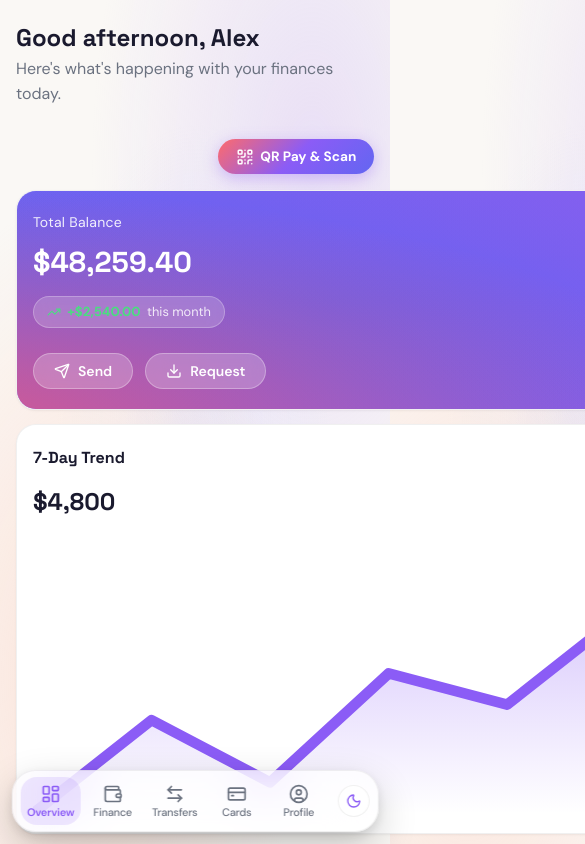
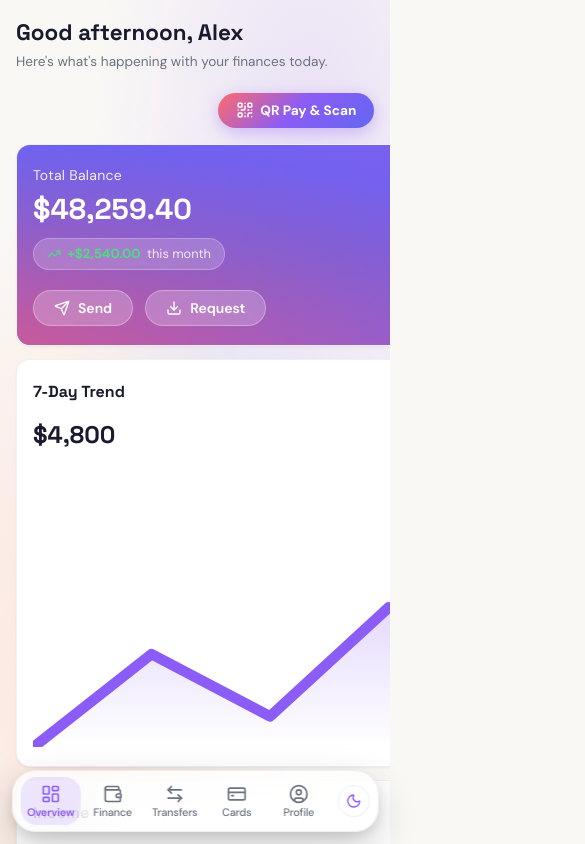
Before and after one commit to FinnSkers/NEXUSbanking, a React (Vite) app: page / in a window 390 px wide. Shown: the top 844 px of the page, 585 px wide, since content can reach past the window. Built offline with nearby package versions, Linux system fonts and the light colour scheme.

Commit message:
fix: complete multi-tier responsive layout overhaul with fluid clamp typography and safe-area inset margins

```diff
--- a/src/App.css
+++ b/src/App.css
@@ -1,31 +1,36 @@
 .app {
   padding-top: 2rem;
-  padding-bottom: 6.5rem;
+  padding-bottom: calc(6rem + env(safe-area-inset-bottom, 0px));
   min-height: 100vh;
+  width: 100%;
+  overflow-x: hidden;
 }
 
 .tab-content {
-  max-width: 1200px;
+  max-width: 1280px;
+  width: 100%;
   margin: 0 auto;
-  padding: 0 1.5rem 2rem;
+  padding: 0 max(1rem, 2.5vw) 2.5rem;
   animation: fadeIn 0.4s var(--ease-out-expo) both;
+  box-sizing: border-box;
 }
 
 .tab-header {
-  margin-bottom: 2rem;
+  margin-bottom: 1.75rem;
   animation: fadeInUp 0.5s var(--ease-out-expo) both;
 }
 
 .tab-header h1 {
   font-family: var(--font-heading);
-  font-size: 2rem;
+  font-size: clamp(1.4rem, 4vw, 2.25rem);
   font-weight: 700;
   margin-bottom: 0.25rem;
+  line-height: 1.2;
 }
 
 .tab-header p {
   color: var(--text-secondary);
-  font-size: 1rem;
+  font-size: clamp(0.85rem, 2vw, 1.05rem);
 }
 
 /* Loading spinner */
@@ -42,18 +47,14 @@
   to { transform: rotate(360deg); }
 }
 
-/* Mobile responsive */
+/* Mobile responsive adjustments */
 @media (max-width: 768px) {
   .app {
-    padding-top: 1.5rem;
-    padding-bottom: 6rem;
+    padding-top: 1.25rem;
+    padding-bottom: calc(5.5rem + env(safe-area-inset-bottom, 0px));
   }
 
-  .tab-header h1 {
-    font-size: 1.5rem;
-  }
-
-  .tab-content {
-    padding: 0 1rem 2rem;
+  .tab-header {
+    margin-bottom: 1.25rem;
   }
 }
--- a/src/styles/bento.css
+++ b/src/styles/bento.css
@@ -17,6 +17,7 @@
   flex-direction: column;
   box-sizing: border-box;
   width: 100%;
+  position: relative;
 }
 
 .bento-card:hover {
@@ -40,17 +41,14 @@
   grid-column: span 3;
 }
 
-/* Tablet & Medium Screen Breakpoints */
-@media (max-width: 1024px) {
+/* Tier 2: Large Tablets & Small Laptops (769px to 1100px) */
+@media (max-width: 1100px) {
   .bento-grid {
     grid-template-columns: repeat(6, 1fr);
     gap: 1rem;
   }
 
-  .bento-full {
-    grid-column: span 6;
-  }
-
+  .bento-full,
   .bento-large,
   .bento-wide {
     grid-column: span 6;
@@ -61,15 +59,38 @@
   }
 }
 
-/* Mobile Screen Breakpoints */
-@media (max-width: 640px) {
+/* Tier 3: Portrait Tablets & Large Phones (541px to 768px) */
+@media (max-width: 768px) {
+  .bento-grid {
+    grid-template-columns: repeat(6, 1fr);
+    gap: 0.85rem;
+  }
+
+  .bento-card {
+    padding: 1.25rem;
+  }
+
+  .bento-full,
+  .bento-large,
+  .bento-wide {
+    grid-column: span 6;
+  }
+
+  .bento-small {
+    grid-column: span 3;
+  }
+}
+
+/* Tier 4: Phones (< 540px) */
+@media (max-width: 540px) {
   .bento-grid {
     grid-template-columns: 1fr;
     gap: 0.85rem;
   }
 
   .bento-card {
-    padding: 1.25rem 1rem;
+    padding: 1.15rem 1rem;
+    border-radius: var(--radius-md);
   }
 
   .bento-full,
@@ -83,7 +104,7 @@
 .balance-card {
   overflow: hidden;
   position: relative;
-  min-height: 220px;
+  min-height: 200px;
   justify-content: space-between;
 }
 
@@ -132,7 +153,7 @@
 }
 
 .sparkline-card {
-  min-height: 220px;
+  min-height: 200px;
   justify-content: space-between;
 }
 
@@ -152,8 +173,8 @@
 }
 
 .arc-svg {
-  width: 90px;
-  height: 90px;
+  width: 85px;
+  height: 85px;
 }
 
 .arc-center-text {
@@ -226,7 +247,7 @@
 
 .quick-send-avatars {
   display: flex;
-  gap: 1rem;
+  gap: 0.85rem;
   justify-content: flex-start;
   align-items: center;
   flex-wrap: wrap;
@@ -237,7 +258,7 @@
   display: flex;
   flex-direction: column;
   align-items: center;
-  gap: 0.5rem;
+  gap: 0.35rem;
   cursor: pointer;
 }
 
```
